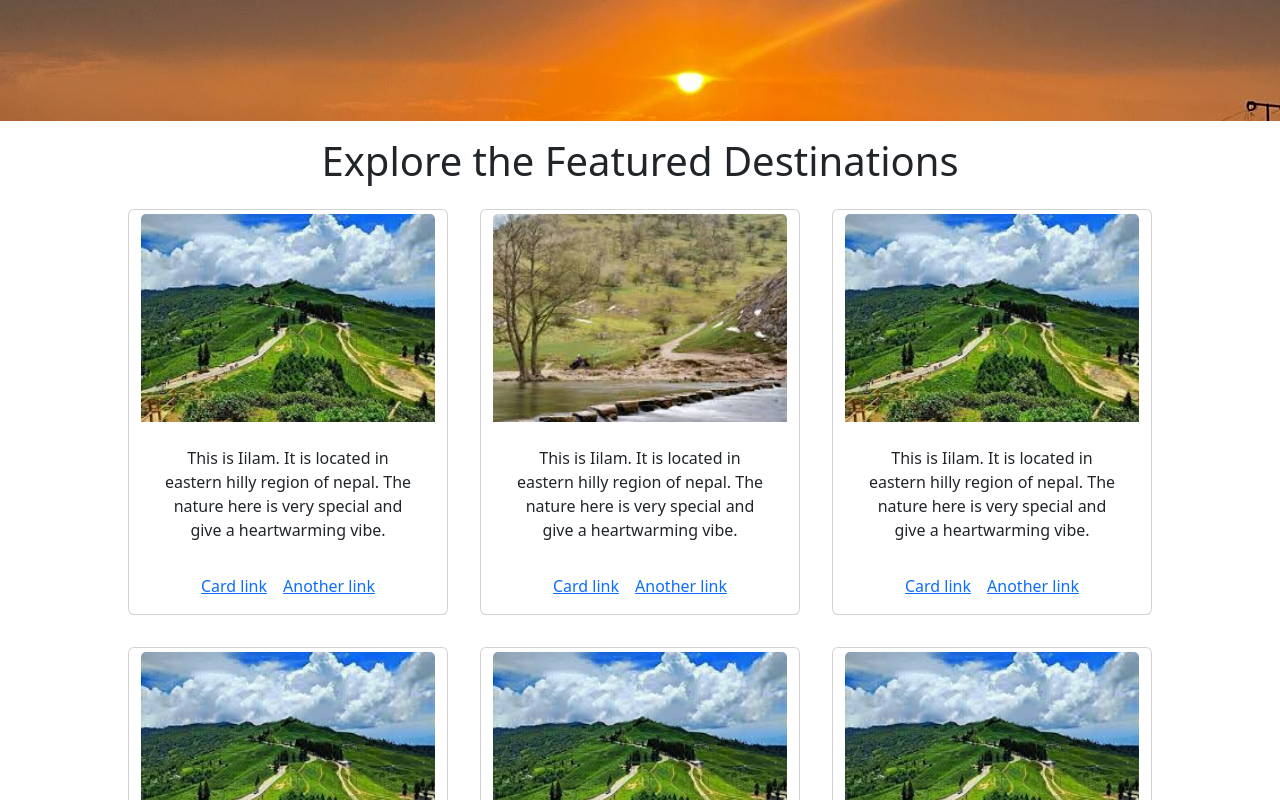
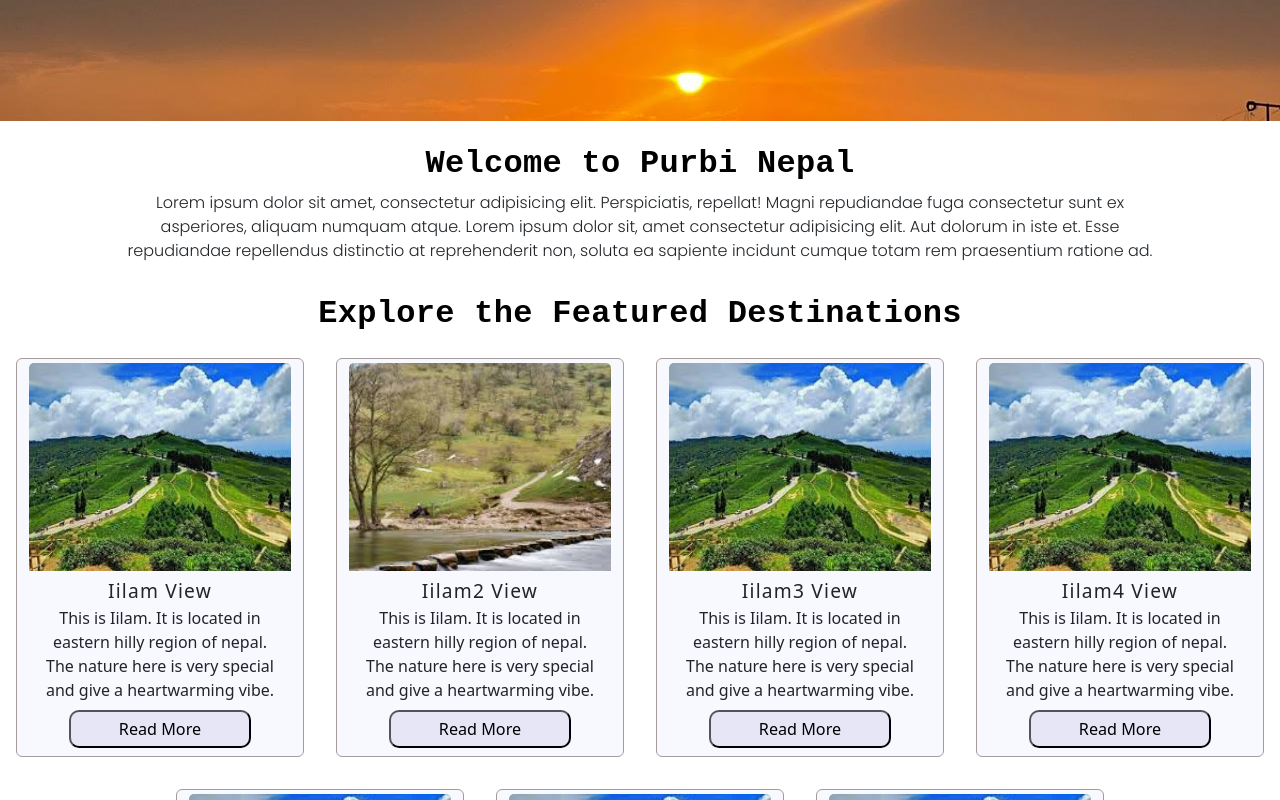
Before and after one commit to BibekThapa1/travel-website, a React (Vite) app: page / in a window 1280 px wide. Shown: the part 500-1300 px from the top of the page. Built offline with nearby package versions, Linux system fonts and the light colour scheme; a web font is replaced by a local one.

Commit message:
Some changes related to ui is made

```diff
--- a/src/App.css
+++ b/src/App.css
@@ -1,6 +1,7 @@
 /*  Font Import  */
 @import url('https://fonts.googleapis.com/css2?family=Playwrite+DE+Grund:wght@100..400&display=swap');
 @import url('https://fonts.googleapis.com/css2?family=Nunito+Sans:ital,opsz,wght@0,6..12,200..1000;1,6..12,200..1000&display=swap');
+@import url('https://fonts.googleapis.com/css2?family=Poppins:ital,wght@0,100;0,200;0,300;0,400;0,500;0,600;0,700;0,800;0,900;1,100;1,200;1,300;1,400;1,500;1,600;1,700;1,800;1,900&display=swap');
 
 /*  Navbar  */
 nav {
@@ -175,19 +176,34 @@ nav .nav-links ul li {
     z-index: 0;
 }
 
-/* .slider-container .index-point{
+/*   Welcome section   */
+.info-section h1{
+    font-size: 1.5rem;
+    color: black;
+    font-weight: bold;
+    font-family: monospace;
+    letter-spacing: 0.3px;
+}
 
-display: flex;
-justify-content: center;
-align-items: center;
-bottom:20px;
- transform: translate(0, -50%);;
-color:white;
-} */
+.info-section p{
+    font-family: "Poppins", sans-serif;
+    font-weight: 300;
+}
 
-/* Locations section */
+/* Destinations  section */
+
+.destination-section h1{
+    font-size: 1.5rem;
+    color: black;
+    font-weight: bold;
+    font-family: monospace;
+    letter-spacing: 0.3px;
+}
+
 .card{
     transition: 0.2s all linear;
+    background-color:ghostwhite !important;
+    border:1px solid rgb(164, 155, 155) !important;
 }
 
 .card:hover{
@@ -204,18 +220,33 @@ color:white;
     transform: scale(1.01);
     cursor: pointer;
 }
+
+.card .card-body .card-title{
+    font-size: 1.2rem;
+    letter-spacing: 1.2px;
+}
+.card button{
+    background-color: #E7E6F7;
+    border-radius: 10px;
+    font-size: 1.01rem;
+    padding:5px 3rem;
+    transition: 0.3s all linear;
+    font-weight: 450;
+    align-self: center;
+}
+.card button:hover{
+    background-color: #F4F4F6;
+    color:rgb(49, 169, 65);
+}
 .card-container .row{
     display: flex;
    justify-content: center;
    align-items: center;
 }
 .card-container .card{
-    width: 20rem !important;
+    min-width: 20rem ;
 }
 
-@media screen {
-
-}
 
 /*   Footer Section  */
 .footer{
@@ -242,4 +273,29 @@ color:white;
     .logo-section .logo .nav-text{
         font-size: 1.3rem;
     }
+    .info-section h1{
+        font-size: 1.7rem;
+    }
+    .destination-section h1{
+        font-size:1.7rem;
+    }
+    .card-container .card{
+       min-width: auto;
+    }
+
 }
+
+@media screen and (min-width:1200px) {
+    .logo-section .logo{
+        padding:0 2rem !important;
+    }
+    .logo-section .logo .nav-text{
+        font-size: 1.3rem;
+    }
+    .info-section h1{
+        font-size: 2rem;
+    }
+    .destination-section h1{
+        font-size: 2rem;
+    }
+}
--- a/src/pages/Home.jsx
+++ b/src/pages/Home.jsx
@@ -57,7 +57,18 @@ const Home = () => {
   return (
     <>
       <Slider images={images} />
-      <div className=" pt-3 text-center">
+      <div className="info-section mt-4">
+        <h1 className="text-center ">Welcome to Purbi Nepal</h1>
+        <p className="container px-1 px-lg-5 text-center">
+          Lorem ipsum dolor sit amet, consectetur adipisicing elit.
+          Perspiciatis, repellat! Magni repudiandae fuga consectetur sunt ex
+          asperiores, aliquam numquam atque. Lorem ipsum dolor sit, amet
+          consectetur adipisicing elit. Aut dolorum in iste et. Esse repudiandae
+          repellendus distinctio at reprehenderit non, soluta ea sapiente
+          incidunt cumque totam rem praesentium ratione ad.
+        </p>
+      </div>
+      <div className="destination-section pt-3 text-center">
         <h1>Explore the Featured Destinations</h1>
         <div className="card-container container-fluid">
           <div className="row">
@@ -68,35 +79,17 @@ const Home = () => {
                 key={card.name}
               >
                 <img src={card.img} className="card-img-top mt-1" alt="..." />
-                <div className="card-body">
-                  <h5 className="card-title">{card.title}</h5>
+                <div className="card-body py-2 px-2">
+                  <h5 className="card-title mb-0 pb-1">{card.name}</h5>
                   <p className="card-text">{card.description}</p>
                 </div>
-
-                <div className="card-body">
-                  <a href="/" className="card-link">
-                    Card link
-                  </a>
-                  <a href="/" className="card-link">
-                    Another link
-                  </a>
-                </div>
+                <button className="mb-2">Read More</button>
               </div>
             ))}
           </div>
         </div>
       </div>
-      <div className=" info-section mt-5">
-        <h1 className="text-center">Welcome to Purbi Nepal</h1>
-        <p>
-          Lorem ipsum dolor sit amet, consectetur adipisicing elit.
-          Perspiciatis, repellat! Magni repudiandae fuga consectetur sunt ex
-          asperiores, aliquam numquam atque. Lorem ipsum dolor sit, amet
-          consectetur adipisicing elit. Aut dolorum in iste et. Esse repudiandae
-          repellendus distinctio at reprehenderit non, soluta ea sapiente
-          incidunt cumque totam rem praesentium ratione ad.
-        </p>
-      </div>
+
 
     </>
   );
```
